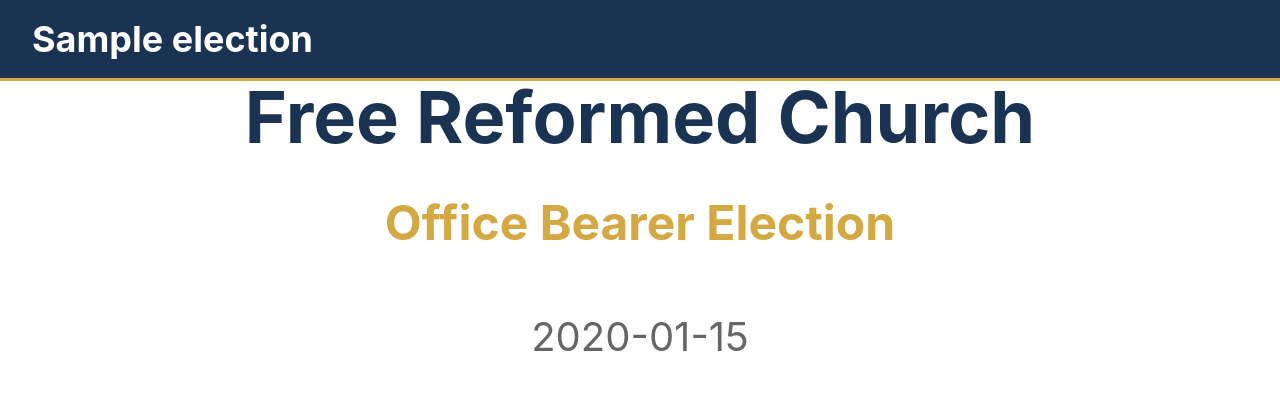
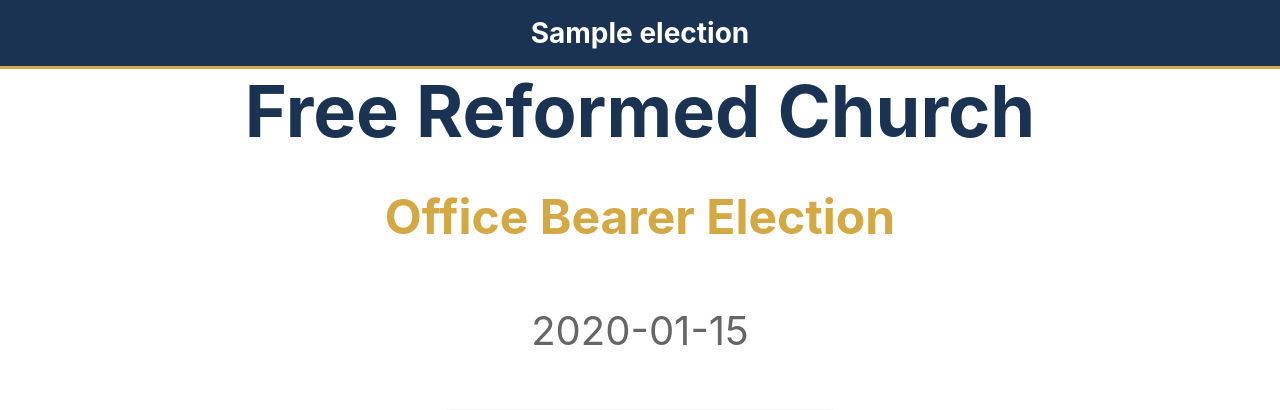
Before and after one commit to jdemooijau/frca_election_app, a Flask app: page /display in a window 1280 px wide. Shown: the top 410 px of the page. Run offline with Flask 3, Linux system fonts and the light colour scheme; data comes from the database, SQL or seed files in the repository; tables that the repository leaves empty hold one stand-in row (values such as "Sample post").

Commit message:
Center display topbar and standardize title size across all display pages

```diff
--- a/voting-app/static/css/style.css
+++ b/voting-app/static/css/style.css
@@ -501,7 +501,8 @@ tr:nth-child(even) {
 .display-topbar {
     display: flex;
     align-items: center;
-    justify-content: space-between;
+    justify-content: center;
+    gap: 18px;
     padding: 12px 32px;
     background: var(--navy);
     border-bottom: 3px solid var(--gold);
@@ -509,7 +510,7 @@ tr:nth-child(even) {
 }
 
 .display-title {
-    font-size: 36px;
+    font-size: 28px;
     font-weight: 700;
     color: var(--white);
 }
```
Also changed, not shown: voting-app/templates/display/rules.html (+0 -8 lines).
